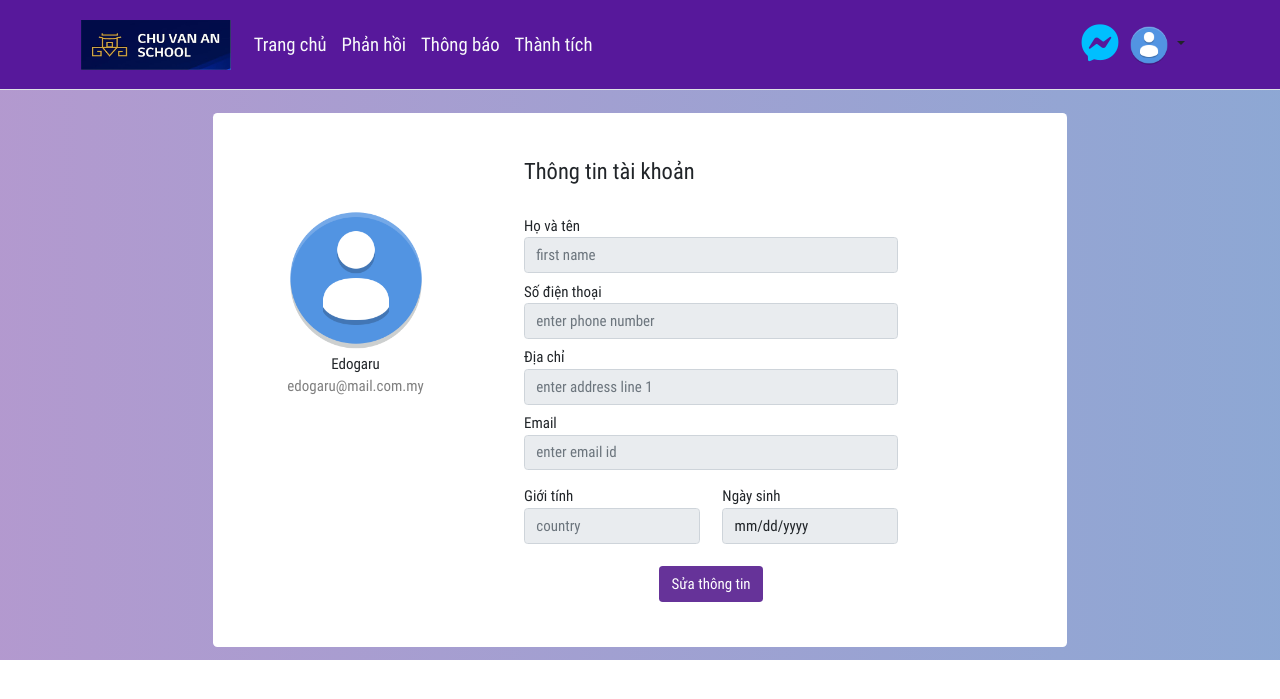
After one commit to iamveoveo/THPT_VAP, a PHP site: page /user-profile-gv.php in a window 1280 px wide. The commit adds this page. Shown: the top 699 px of the page. Run offline with PHP 8.4, Linux system fonts and the light colour scheme.

Commit message:
Ánh 00:43 10/26/2021

```diff
--- /dev/null
+++ b/CSS/user-profile.css
@@ -0,0 +1,10 @@
+.back {
+    background: #6a11cb;
+
+    /* W3C, IE 10+/ Edge, Firefox 16+, Chrome 26+, Opera 12+, Safari 7+ */
+    background: linear-gradient(to right,rgba(98, 40, 161, 0.445),rgba(12, 71, 172, 0.438) );
+    height: 660px;
+}
+.mess a .fa-facebook-messenger{
+    color: #00BFFF;
+}
--- a/config/constants.php
+++ b/config/constants.php
@@ -5,11 +5,11 @@
     session_start();
 
     //Create Constants to Store Non Repeating Values
-    define('SITEURL', 'http://localhost:8000/THPT_VAP/');
+    define('SITEURL', 'http://localhost:/THPT_VAP/');
     define('LOCALHOST', 'localhost');
     define('DB_USERNAME', 'root');
     define('DB_PASSWORD', '');
-    define('DB_NAME', 'database');
+    define('DB_NAME', 'qlnhm');
 
     $conn = mysqli_connect(LOCALHOST, DB_USERNAME, DB_PASSWORD) or die(mysqli_error()); //Database Connection
     $db_select = mysqli_select_db($conn, DB_NAME) or die(mysqli_error()); //SElecting Database
--- a/template/header-menu.php
+++ b/template/header-menu.php
@@ -14,7 +14,7 @@
             </ul>
             <div class="text-light">
                 <ul class="navbar-nav me-auto mb-2 mb-lg-0 d-flex">
-                    <li class="nav-item me-2"><a href="#"><img src="images/ava.png" class="small-ava" alt="avatar"></a></li>
+                    <li class="nav-item me-2"><a href="user-profile.php"><img src="images/ava.png" class="small-ava" alt="avatar"></a></li>
                     <li class="nav-item me-2"><a href="#"><i class="fab fa-facebook-messenger" style="font-size: 38px;"></i></a></li>
                     <li class="nav-item me-2"><a href="#"><i class="fas fa-sign-out-alt" style="font-size: 38px;color:white;"></i></a></li>
                 </ul>
--- a/template/header.php
+++ b/template/header.php
@@ -14,5 +14,7 @@
     <link rel="stylesheet" href="https://cdnjs.cloudflare.com/ajax/libs/font-awesome/5.15.4/css/all.min.css">
     <link rel="stylesheet" href="./CSS/main.css">
     <link rel="stylesheet" href="./CSS/login.css">
+    <link rel="stylesheet" href="./CSS/user-profile.css">
+
 </head>
 <body>
--- /dev/null
+++ b/user-profile-gv.php
@@ -0,0 +1,176 @@
+<?php include("template/header.php"); ?>
+
+<div class="back">
+
+    <header class="p-3 mb-3 border-bottom " style="background:rgb(87, 24, 155)">
+        <div class="container">
+            <div class="d-flex flex-wrap align-items-center justify-content-center justify-content-lg-start">
+                <!-- logo -->
+                <a class="navbar-brand" href="#">
+                    <img src="images/logo.jpg" class="logo-header d-flex align-items-center mb-2 mb-lg-0 text-dark text-decoration-none">
+                </a>
+                <ul class="nav col-12 col-lg-auto me-lg-auto mb-2 justify-content-center mb-md-0">
+                    <li><a href="#" class="nav-link px-2 link-secondary text-light fs-5 text">Trang chủ</a></li>
+                    <li><a href="#" class="nav-link px-2 link-dark text-light fs-5 text">Phản hồi</a></li>
+                    <li><a href="#" class="nav-link px-2 link-dark text-light fs-5 text">Thông báo </a></li>
+                    <li><a href="#" class="nav-link px-2 link-dark text-light fs-5 text">Thành tích</a></li>
+                </ul>
+                <div class="row">
+
+                    <div class="col-md-4 mess">
+                        <a href="#"><i class="fab fa-facebook-messenger" style="font-size: 38px;"></i></a>
+
+                    </div>
+                    <div class="dropdown text-end  col-md-5">
+
+                        <a href="#" class="d-block link-dark text-decoration-none dropdown-toggle" id="dropdownUser1" data-bs-toggle="dropdown" aria-expanded="false">
+                            <img src="images/ava.png" alt="mdo" width="42" height="42" class="rounded-circle">
+                        </a>
+                        <ul class="dropdown-menu text-small text-light" aria-labelledby="dropdownUser1">
+                            <li><a class="dropdown-item" href="#">Cài đặt</a></li>
+                            <li><a class="dropdown-item" href="#">Tài khoản</a></li>
+                            <li><hr class="dropdown-divider"></li>
+                            <li><a class="dropdown-item" href="#">Đăng xuất</a></li>
+                        </ul>
+
+                    </div>
+                </div>
+            </div>
+        </div>
+    </header>
+
+    <!-- profile -->
+    <div class="container rounded-3 bg-white mt-4 mb-5 my-3 col-md-8">
+        <div class="row">
+            <div class="col-md-4 border-right">
+                <div class="d-flex flex-column align-items-center text-center p-3 py-5">
+                    <img class="rounded-circle mt-5" width="150px" src="images/ava.png"><span class="font-weight-bold">Edogaru</span><span class="text-black-50">edogaru@mail.com.my</span><span> </span>
+                </div>
+            </div>
+            <div class="col-md-6 border-right">
+                <div class="p-3 py-5">
+                    <div class="d-flex justify-content-between align-items-center mb-3">
+                        <h4 class="text-right">Thông tin tài khoản</h4>
+                    </div>
+
+                    <div class="row mt-3">
+                        <div class="col-md-12 mt-2 ">
+                            <label class="labels">Họ và tên</label>
+                            <input type="text" class="form-control" placeholder="first name" value="" readonly="readonly">
+                        </div>
+                        <div class="col-md-12 mt-2">
+                            <label class="labels">Số điện thoại</label>
+                            <input type="text" class="form-control" placeholder="enter phone number" value="" readonly="readonly">
+                        </div>
+                        <div class="col-md-12 mt-2">
+                            <label class="labels">Địa chỉ</label>
+                            <input type="text" class="form-control" placeholder="enter address line 1" value=""readonly="readonly">
+                        </div>
+                        <div class="col-md-12 mt-2">
+                            <label class="labels">Email</label>
+                            <input type="text" class="form-control" placeholder="enter email id" value=""readonly="readonly">
+                        </div>
+
+                    </div>
+                    <div class="row mt-3">
+                        <div class="col-md-6">
+                            <label class="labels">Giới tính</label>
+                            <input type="text" class="form-control" placeholder="country" value="" readonly="readonly">
+                        </div>
+                        <div class="col-md-6">
+                            <label class="labels">Ngày sinh</label>
+                            <input type="date" class="form-control" value="" placeholder="state" readonly="readonly">
+                        </div>
+                    </div>
+                    <!-- Button trigger modal -->
+                    <div class="mt-4 text-center">
+                        <button type="button" class="btn" style="background: #663399; color:#fff;" data-bs-toggle="modal" data-bs-target="#exampleModal">
+                            Sửa thông tin
+                        </button>
+                    </div>
+                </div>
+            </div>
+
+        </div>
+    </div>
+    <!-- Modal -->
+    <div class="modal fade " id="exampleModal" tabindex="-1" aria-labelledby="exampleModalLabel" aria-hidden="true">
+        <div class="modal-dialog modal-lg">
+            <div class="modal-content">
+            <div class="modal-header">
+                <h5 class="modal-title" id="exampleModalLabel">Sửa thông tin</h5>
+                <button type="button" class="btn-close" data-bs-dismiss="modal" aria-label="Close"></button>
+            </div>
+            <div class="modal-body">
+                <div class="row">
+
+                    <!-- avatar -->
+                    <div class="col-md-4 border-right">
+                        <div class="d-flex flex-column align-items-center text-center p-3 py-5"><img class="rounded-circle mt-5" width="150px" src="https://st3.depositphotos.com/15648834/17930/v/600/depositphotos_179308454-stock-illustration-unknown-person-silhouette-glasses-profile.jpg"><span class="font-weight-bold">Edogaru</span><span class="text-black-50">edogaru@mail.com.my</span><span> </span></div>
+                        <form action="update-profile.php" method="POST" enctype="multipart/form-data" id="form_avatar">
+                            <div class="row justify-content-center align-items-center w-100 m-auto rounded" style="background-color:#e4e4e4;">
+                                <div class="col-8 ps-4" style="font-weight: 500; color: #223035; font-size:16px; line-height: 16px;"> Chọn ảnh đại diện:</div>
+                                <div class="col-4 file-upload">
+                                    <input type="file" name="file_image" />
+                                </div>
+                            </div>
+                            <button type="submit" class="btn btn-outline-primary mt-2 btn-rounded rounded-pill w-100" data-mdb-ripple-color="dark" name = "submit">Cập nhật ảnh</button>
+                        </form>
+                    </div>
+
+                    <!-- sửa thông tin -->
+                    <div class="col-md-7 border-right">
+                        <div class="p-3 py-3">
+                            <div class="justify-content-between align-items-center mb-3">
+                                <h4 class="text-right">Sửa thông tin tài khoản</h4>
+                            </div>
+                            <div class="row mt-2">
+                                <div class="col-md-12"><label class="labels">Họ và tên</label><input type="text" class="form-control" placeholder="first name" value=""></div>
+
+                            </div>
+                            <div class="row mt-3">
+                                <div class="col-md-12">
+                                    <label class="labels">Số điện thoại</label>
+                                    <input type="text" class="form-control" placeholder="09x xxx xxxx" value="">
+                                </div>
+                                <div class="col-md-12">
+                                    <label class="labels">Địa chỉ</label>
+                                    <input type="text" class="form-control" placeholder="xã,phường/huyện/tỉnh" value="">
+                                </div>
+                                <div class="col-md-12">
+                                    <label class="labels">Email</label>
+                                    <input type="text" class="form-control" placeholder="abc@gmail.com" value="">
+                                </div>
+
+                            </div>
+                            <div class="row mt-3">
+                                <div class="col-md-6">
+                                    <label class="labels">Ngày sinh</label>
+                                    <input type="date" class="form-control" placeholder="date" value="">
+                                </div>
+                                <div class="col-md-6">
+                                    <label class="labels">Giới tính</label>
+                                    <select class="form-select" aria-label="Default select example">
+                                        <option selected>Chọn giới tính</option>
+                                        <option value="1">Nam</option>
+                                        <option value="2">Nữ</option>
+                                    </select>
+                                </div>
+                            </div>
+                        </div>
+                    </div>
+
+                </div>
+            </div>
+            <div class="modal-footer">
+                <button type="button" class="btn btn-secondary"  data-bs-dismiss="modal">Hủy</button>
+                <button type="button" class="btn"style="background: #6600CC; color:#fff;" >Lưu thay đổi</button>
+            </div>
+            </div>
+        </div>
+    </div>
+
+</div>
+
+
+<?php include("template/footer.php"); ?>
```
Also changed, not shown: JS/admin.js (added, +19 -0 lines), user-profile-std.php (added, +87 -0 lines), images/profile.jpg (added).
